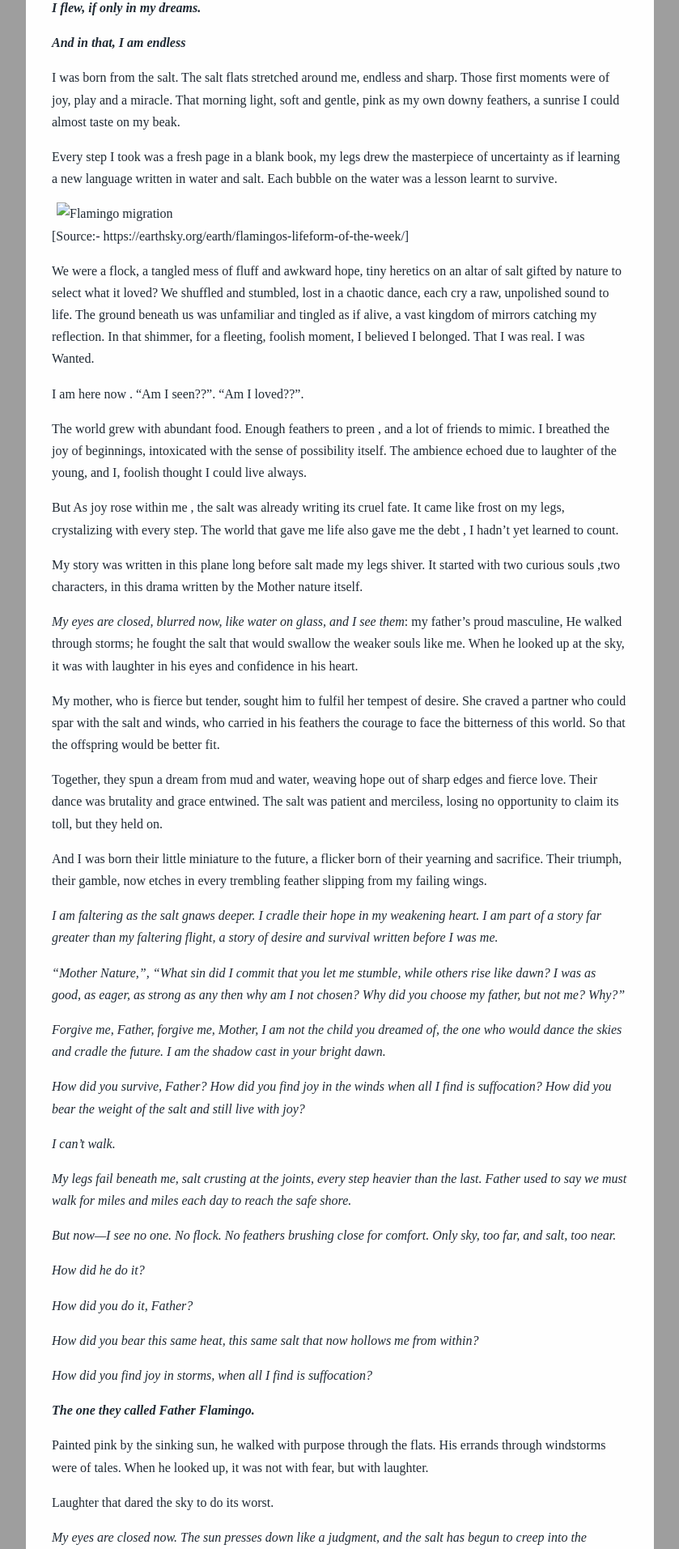
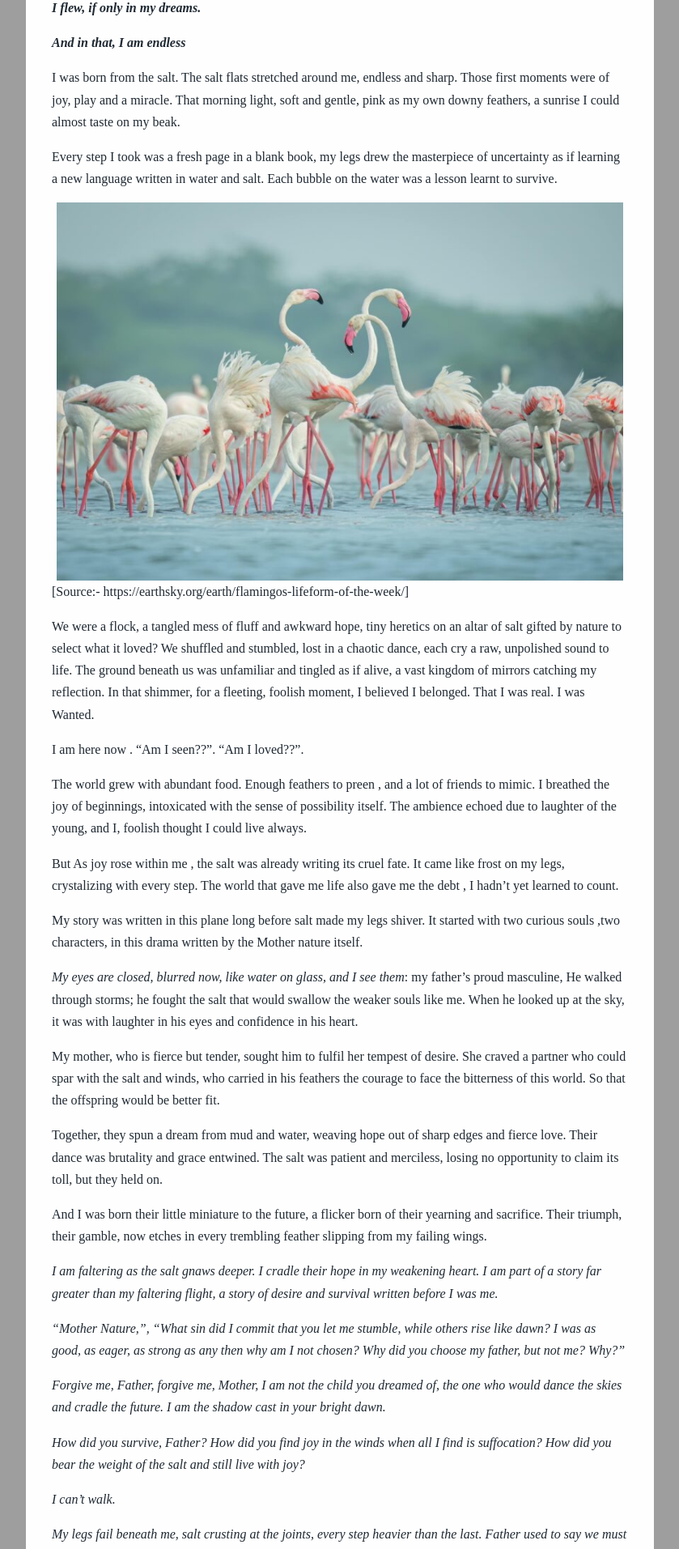
Before and after one commit to Sudu-09-Nep/sudu.github.io, a Jekyll site: the page built from _posts/2026-03-22-Flamingo.md, in a window 1280 px wide. Shown: the part 2648-4561 px from the top of the page at 81% size, without its empty margins (382-1221 px from the left). Built offline with Jekyll 4.4.1, drawn with Linux system fonts in a browser that asks for light colours; a script bundle is joined from its source files by our own code; library files that are not in the unit come from our copies.

Commit message:
Update 2026-03-22-Flamingo.md

```diff
--- a/_posts/2026-03-22-Flamingo.md
+++ b/_posts/2026-03-22-Flamingo.md
@@ -97,7 +97,7 @@ Every step I took was a fresh page in a blank book, my legs drew the masterpiece
 
 
 
-![Flamingo migration]({{ ".images/posts/flamingo_flock.jpg" | relative_url }})
+![Flamingo migration]({{ "images/posts/flamingo_flock.jpg" | relative_url }})
 [Source:- https://earthsky.org/earth/flamingos-lifeform-of-the-week/]
 
 We were a flock, a tangled mess of fluff and awkward hope, tiny heretics on an altar of salt gifted by nature to select what it loved? We shuffled and stumbled, lost in a chaotic dance, each cry a raw, unpolished sound to life. The ground beneath us was unfamiliar and tingled as if alive, a vast kingdom of mirrors catching my reflection. In that shimmer, for a fleeting, foolish moment, I believed I belonged. That I was real. I was Wanted.
```
